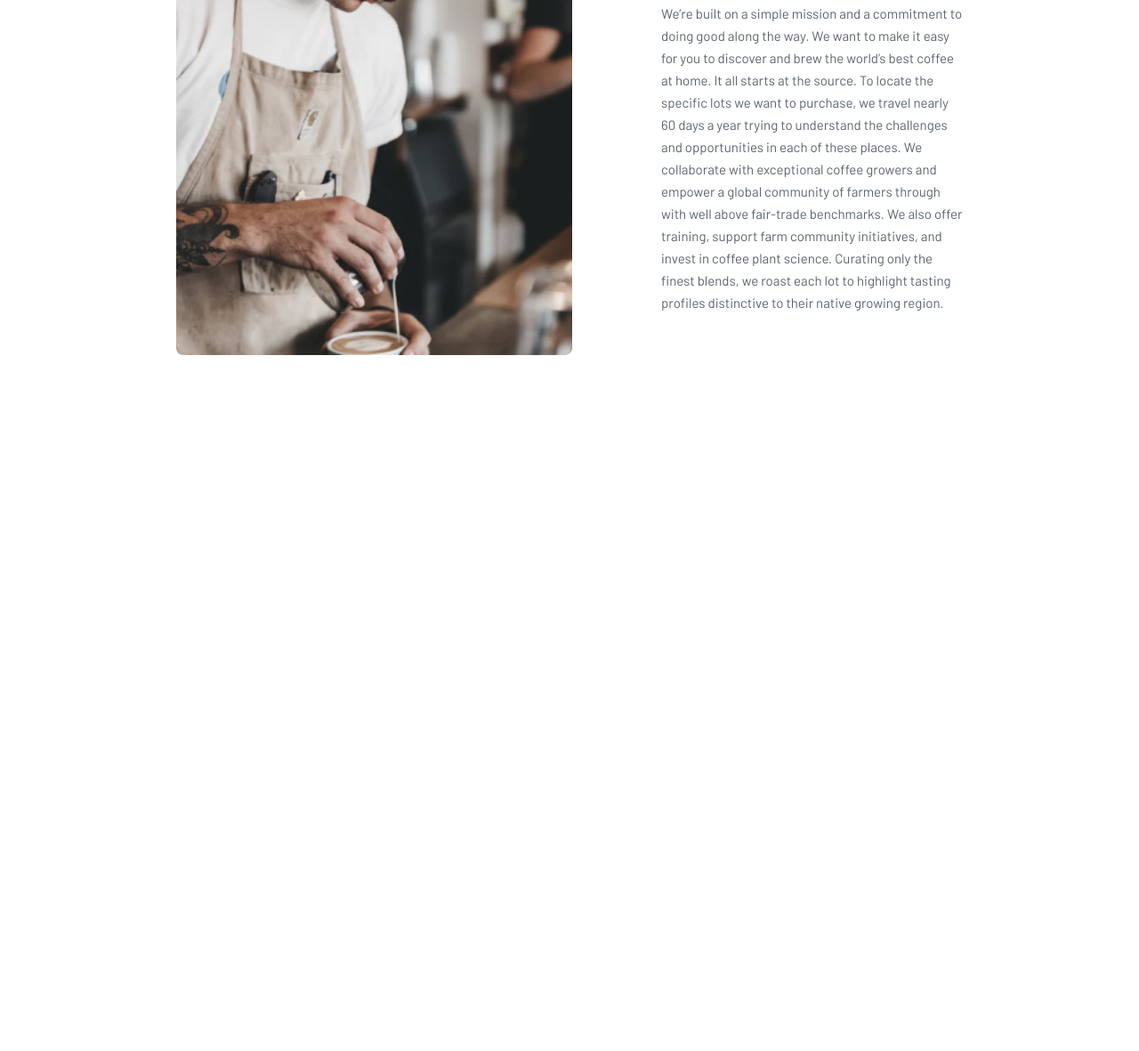
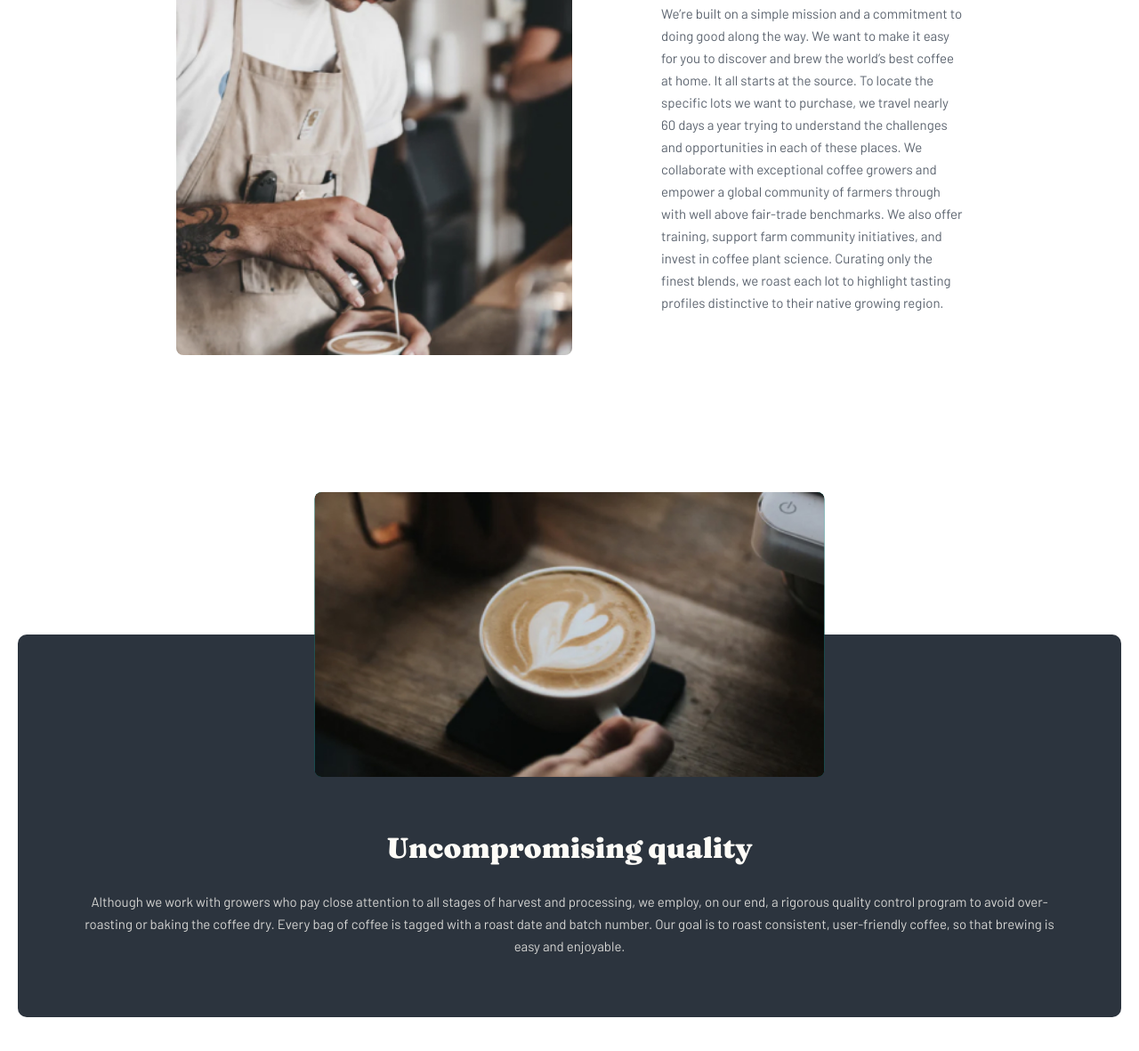
Before and after one commit to Rustamov-Javohir/coffeeroaster, a plain HTML site: page index.html in a window 1280 px wide. Shown: the part 855-2036 px from the top of the page at 89% size. Before the commit the page ends 1338 px from the top, so only its background shows below. Drawn offline with Linux system fonts and the light colour scheme.

Commit message:
Quality done

```diff
--- a/css/main.css
+++ b/css/main.css
@@ -91,14 +91,14 @@ img {
 }
 
 ol,
-ul{
+ul {
     margin-top: 0;
     margin-bottom: 0;
     padding-left: 0;
     list-style: none;
 }
 
-a{
+a {
     text-decoration: none;
 }
 
@@ -144,6 +144,7 @@ a{
 }
 
 .hidden-header {
+    display: none;
     position: fixed;
     top: 0;
     right: 0;
@@ -158,6 +159,7 @@ a{
 }
 
 .hidden-header.shownav {
+    display: block;
     transform: translateY(0%);
 }
 
@@ -452,4 +454,104 @@ a{
 
 /* DESKTOP RESPONSIVE END */
 
+/* QUALITY SECTION START */
+.quality-section {
+    padding-top: 120px;
+    padding-bottom: 60px;
+}
+
+.quality-section__wrapper {
+    display: flex;
+    flex-direction: column-reverse;
+    padding: 0 24px;
+    padding-bottom: 61px;
+    background: #2C343E;
+    border-radius: 10px;
+    text-align: center;
+}
+
+.quality-section__title {
+    margin: 0;
+    margin-bottom: 24px;
+    font-size: 28px;
+    line-height: 28px;
+    text-align: center;
+    color: var(--hero-text-color);
+}
+
+.quality-section__desc {
+    margin: 0;
+    font-family: 'Barlow';
+    font-weight: 400;
+    font-size: 15px;
+    line-height: 25px;
+    color: var(--hero-text-color);
+    opacity: 0.8;
+}
+
+.quality-section__end{
+    width: 279px;
+    height: 156px;
+    position: relative;
+    top: -78px;
+    left: 50%;
+    transform: translateX(-50%);
+    overflow: hidden;
+    border-radius: 8px;
+    background: #0E8784;
+}
+
+.quality-section__img {
+    width: 100%;
+    position: absolute;
+    left: 0;
+    top: -120px;
+}
+
+/* TABLET RESPONSIVE START */
+
+@media only screen and (min-width: 768px) {
+    .quality-section {
+        padding-top: 230px;
+        padding-bottom: 60px;
+    }
+
+    .quality-section__wrapper {
+        display: flex;
+        flex-direction: column-reverse;
+        padding: 0 74px;
+        padding-bottom: 67px;
+    }
+
+    .quality-section__start{
+        margin-top: -104px;
+    }
+
+    .quality-section__title {
+        font-size: 32px;
+        line-height: 48px;
+    }
+
+    .quality-section__desc {
+        font-size: 15px;
+        line-height: 25px;
+    }
+
+    .quality-section__end{
+        width: 573px;
+        height: 320px;
+        top: -160px;
+    }
+
+    .quality-section__img {
+        width: 592px;
+        top: -250px;
+        left: 0;
+    }
+}
+
+/* TABLET RESPONSIVE END */
+
+/* QUALITY SECTION END */
+
 /************ MAIN STYLES END ************/
--- a/index.html
+++ b/index.html
@@ -109,6 +109,29 @@
         </section>
         <!-- OUR SECTION END -->
 
+        <!-- QUALITY SECTION START -->
+        <section class="quality-section">
+            <div class="container">
+                <div class="quality-section__wrapper">
+                    <div class="quality-section__start">
+                        <h2 class="quality-section__title">Uncompromising quality</h2>
+
+                        <p class="quality-section__desc">Although we work with growers who pay close attention to all
+                            stages of harvest and processing, we employ, on our end, a rigorous quality control program
+                            to avoid over-roasting or baking the coffee dry. Every bag of coffee is tagged with a roast
+                            date and batch number. Our goal is to roast consistent, user-friendly coffee, so that
+                            brewing is easy and enjoyable.
+                        </p>
+                    </div>
+
+                    <div class="quality-section__end">
+                        <img class="quality-section__img" src="./images/quality-section-img.jpg" alt="coffee img">
+                    </div>
+                </div>
+            </div>
+        </section>
+        <!-- QUALITY SECTION END -->
+
     </main>
     <!-- MAIN END -->
 
--- a/js/main.js
+++ b/js/main.js
@@ -1 +1,19 @@
-// Main Js
+
+// Get elements
+var elMenuBtn = document.querySelector('.menu-btn');
+var elHiddenHeader = document.querySelector('.hidden-header');
+var elMenuImg = document.querySelector('.menu-burger-img');
+
+var icon = true;
+
+elMenuBtn.addEventListener('click', function() {
+    elHiddenHeader.classList.toggle('shownav');
+
+    if(!icon){
+        elMenuImg.src = "../images/menu-burger.svg";
+        icon = true;
+    } else {
+        elMenuImg.src = "../images/menu-burger-close.svg";
+        icon = false;
+    }
+});
```
Also changed, not shown: images/menu-burger-close.svg (added), images/menu-burger.svg (added), images/quality-section-img.jpg (added).
